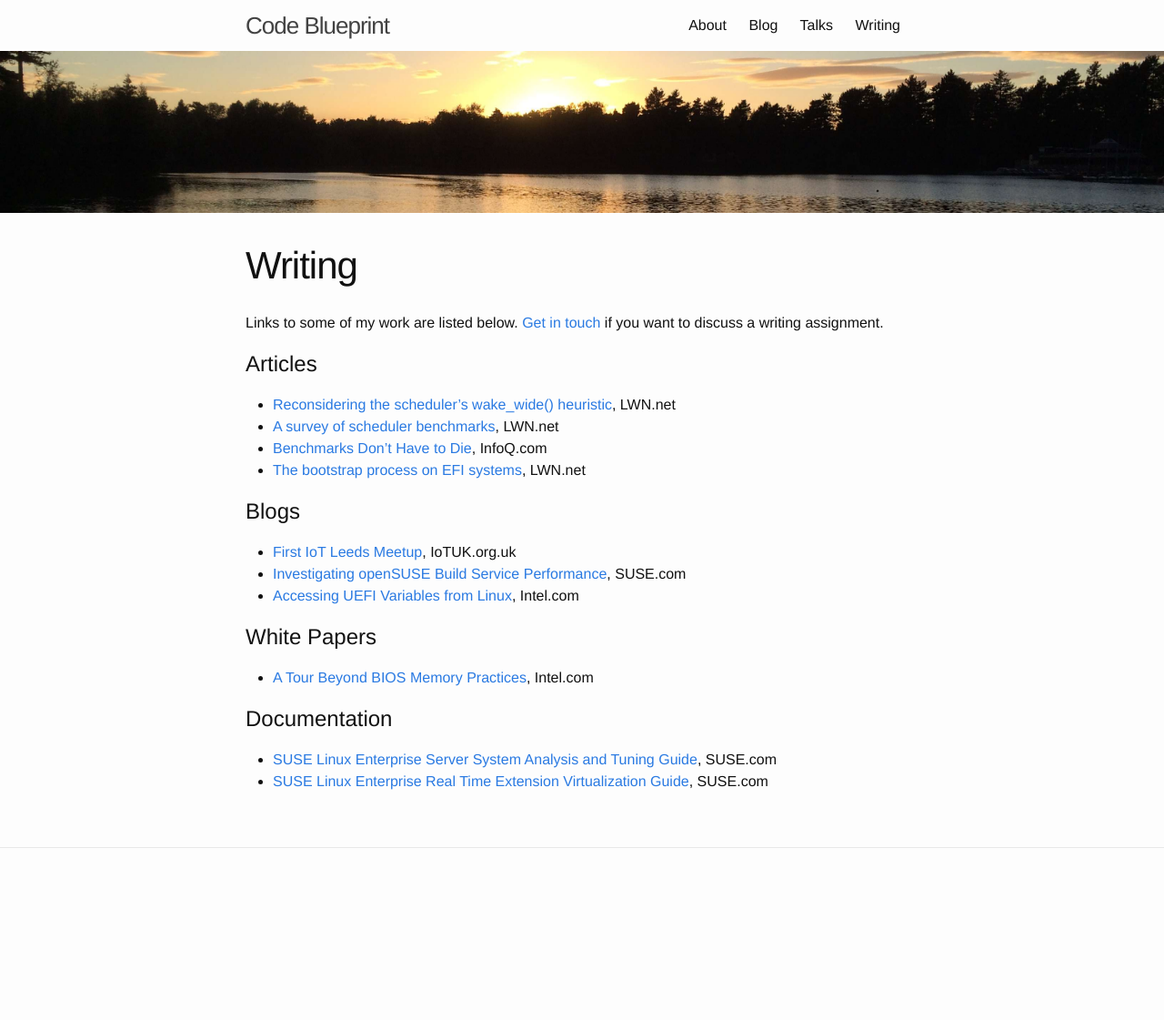
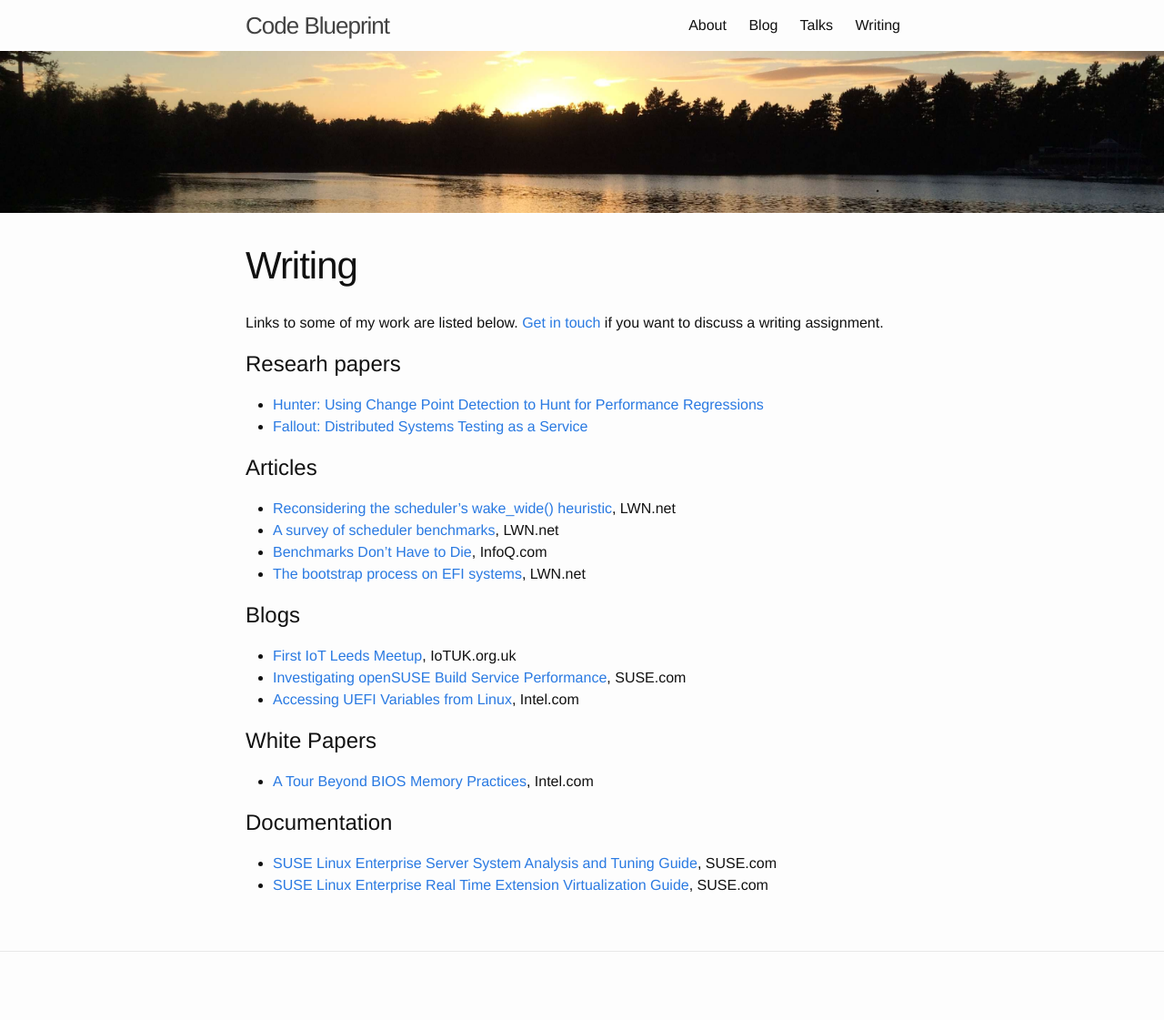
Before and after one commit to mfleming/mfleming.github.io, a Jekyll site: the page built from writing.md, in a window 1280 px wide. Shown: the whole page at 91% size. Built offline with Jekyll 4.4.1, drawn with Linux system fonts in a browser that asks for light colours; before the commit the page ends 1007 px from its top, so only the background shows below that.

Commit message:
Add hunter and fallout papers

```diff
--- a/writing.md
+++ b/writing.md
@@ -6,6 +6,11 @@ permalink: /writing/
 
 Links to some of my work are listed below. [Get in touch](mailto:{{ site.email }}) if you want to discuss a writing assignment.
 
+
+# Researh papers
+
+ - [Hunter: Using Change Point Detection to Hunt for Performance Regressions](https://arxiv.org/abs/2301.03034)
+ - [Fallout: Distributed Systems Testing as a Service](https://arxiv.org/abs/2110.05543)
 
 # Articles <a name="articles"></a> #
  - [Reconsidering the scheduler's wake_wide() heuristic](https://lwn.net/SubscriberLink/728942/2550809e7d19583d/), LWN.net
```
